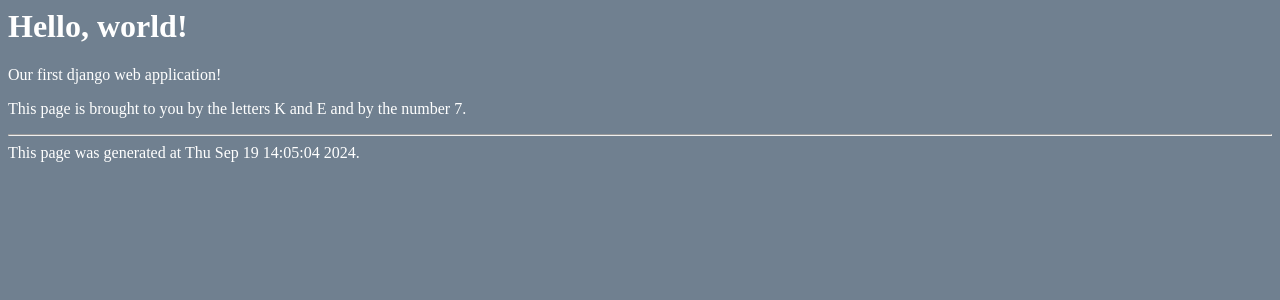
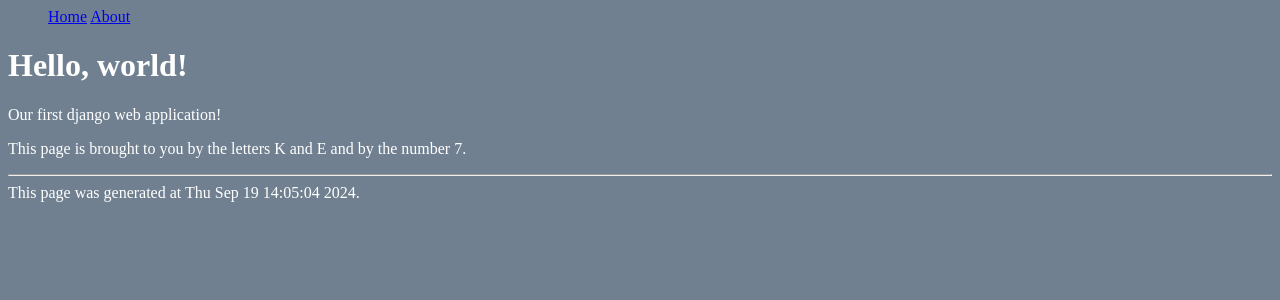
Before and after one commit to jhou22/cs412, a Django app: page /hw/ in a window 1280 px wide. Shown: the top 300 px of the page. Run offline with Django 4.2, Linux system fonts and the light colour scheme.

Commit message:
Example with template inheritance, navigation links.

```diff
--- /dev/null
+++ b/hw/templates/hw/base.html
@@ -0,0 +1,31 @@
+<!-- hw/templates/hw/base.html
+ This is base page from which all other pages will inherit.
+ Put common code here, specific code in separate pages
+ -->
+ {% load static %}
+<html>
+    <head>
+        <title>Hello, world!</title>
+        <!-- <link rel="stylesheet" href="/static/styles.css"> -->
+        <link rel="stylesheet" href="{% static 'styles.css' %}">
+    </head>
+    <body>
+
+    <nav>
+        <ul>
+            <!-- <a href="/hw/">Home</a> -->
+            <!-- <a href="/hw/about">About</a> -->
+             <!-- use the scriptlet URL function to look up a URL by name -->
+            <a href="{% url 'home' %}">Home</a>
+            <a href="{% url 'about' %}">About</a>
+        </ul>
+    </nav>
+
+    {% block content %}
+    <!-- put the interesting (specific stuff) here -->
+    {% endblock %}
+
+    <hr>
+    This page was generated at {{current_time}}.
+    </body>
+</html>
--- a/hw/templates/hw/home.html
+++ b/hw/templates/hw/home.html
@@ -1,18 +1,11 @@
 <!-- hw/templates/hw/home.html -->
-<html>
-    <head>
-        <title>hello, world!</title>
-        <link rel="stylesheet" href="/static/styles.css">
-    </head>
-    <body>
+ {% extends 'hw/base.html' %}
+
+ {% block content %}
         <h1>Hello, world!</h1>
         <p>Our first django web application!</p>
         <p>This page is brought to you by the letters
             {{letter1}} and {{letter2}}
             and by the number {{number}}.
         </p>
-
-        <hr>
-        This page was generated at {{current_time}}.
-    </body>
-</html>
+{% endblock %}
--- a/hw/urls.py
+++ b/hw/urls.py
@@ -7,6 +7,7 @@ from . import views
 
 # create a list of URLs for this app:
 urlpatterns = [
-    path(r'', views.home, name="home"), ## our first URL
+    path(r'', views.home, name="home"),
+    path(r'about', views.about, name="about"), ## new
 
 ]
--- a/hw/views.py
+++ b/hw/views.py
@@ -41,3 +41,19 @@ def home(request):
 
     # delegate response to the template:
     return render(request, template_name, context)
+
+def about(request):
+    '''
+    A function to respond to the /hw/about URL.
+    This function will delegate work to an HTML template.
+    '''
+    # this template will present the response
+    template_name = "hw/about.html"
+
+    # create a dictionary of context variables
+    context = {
+        'current_time': time.ctime(),
+    }
+
+    # delegate response to the template:
+    return render(request, template_name, context)
```
Also changed, not shown: hw/templates/hw/about.html (added, +10 -0 lines).
